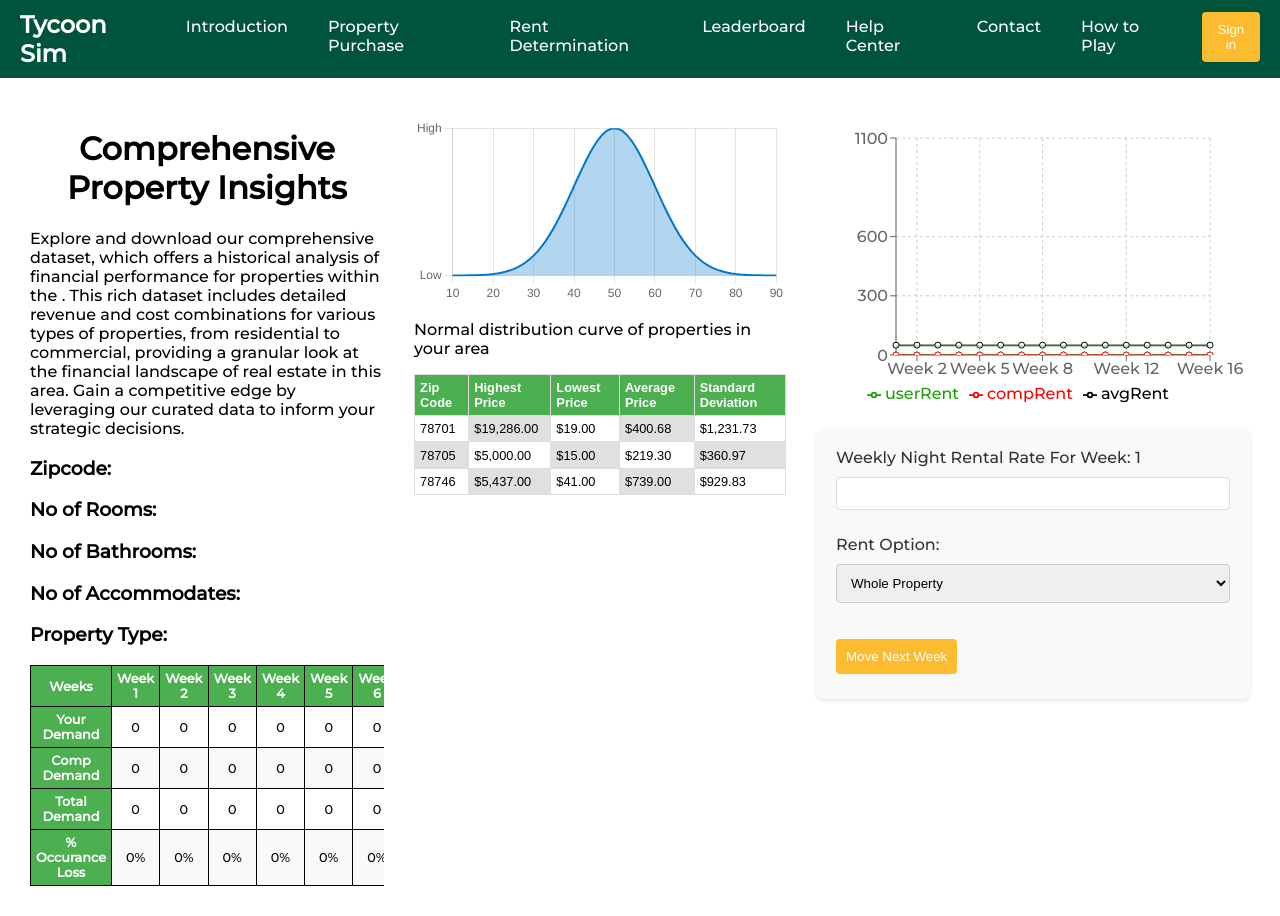
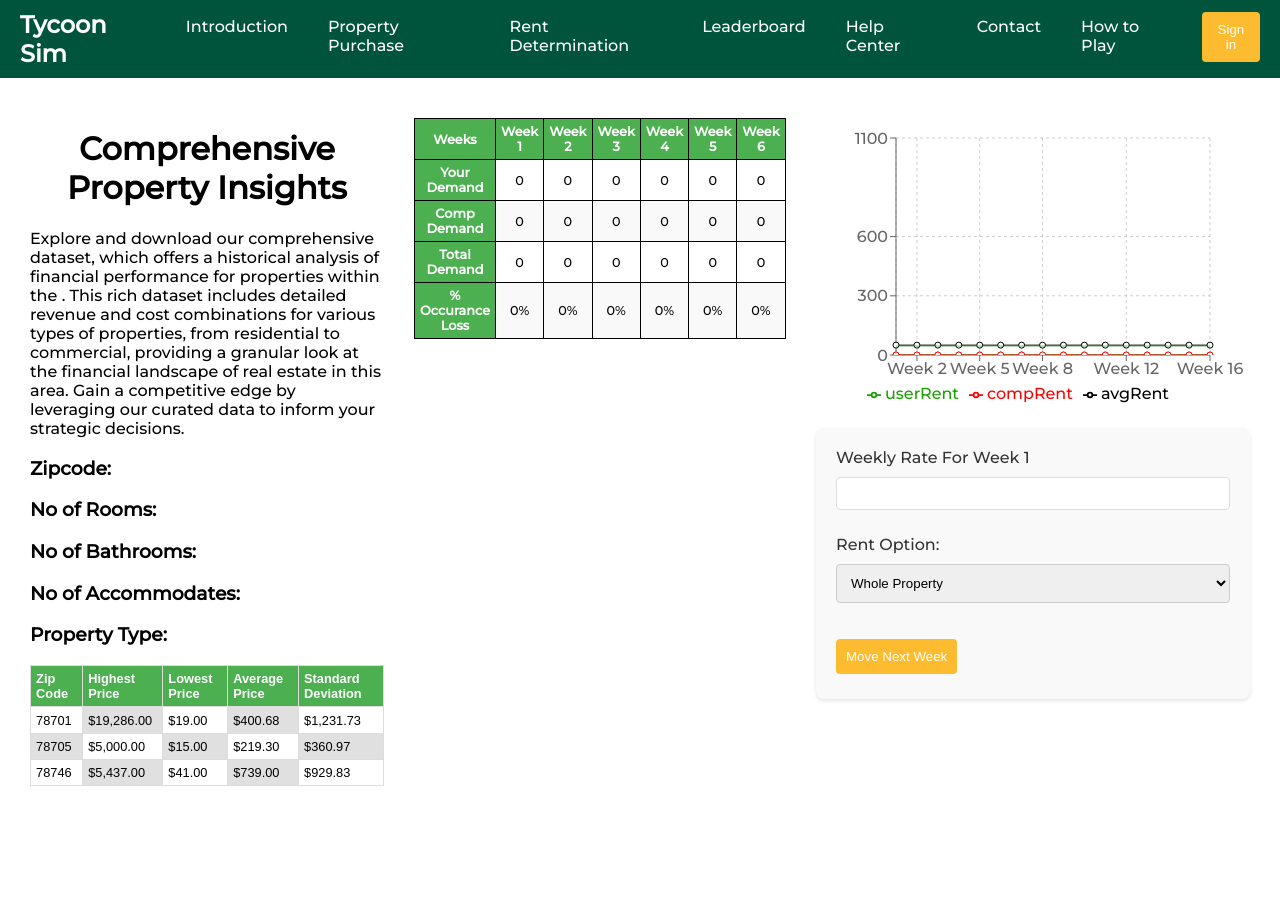
Before and after one commit to Devenvaruv/tycoonsimulator, a React (Create React App) app: page /monthly-pricing in a window 1280 px wide. After the commit the page ends 816 px from the top, so only its background shows below. Built offline with nearby package versions, Linux system fonts and the light colour scheme; no server answers.

Commit message:
changed some spelling and remove dead code

```diff
--- a/src/components/PropertySellForm/PropertySellForm.js
+++ b/src/components/PropertySellForm/PropertySellForm.js
@@ -43,7 +43,7 @@ const PropertySellForm = ({ onSell }) => {
     <form onSubmit={handleSubmit}>
       {error && <div className="error-message">{error}</div>}
       <div>
-        <label htmlFor="currentRentPrice">Weekly Night Rental Rate For Week: {currentWeek}</label>
+        <label htmlFor="currentRentPrice">Weekly Rate For Week {currentWeek}</label>
         <input
           type="number"
           id="currentRentPrice"
--- a/src/pages/MonthlyPricing/MonthlyPricing.js
+++ b/src/pages/MonthlyPricing/MonthlyPricing.js
@@ -2,7 +2,7 @@ import React, { useState, useEffect } from "react";
 import { useContext } from "react";
 import { useNavigate } from "react-router-dom";
 
-import { getAuth, signInWithRedirect, GoogleAuthProvider } from "firebase/auth";
+import { getAuth} from "firebase/auth";
 
 import HorizontalTable from "../../components/HorizontalTable/HorizontalTable";
 import PropertySellForm from "../../components/PropertySellForm/PropertySellForm";
@@ -109,10 +109,10 @@ const MonthlyPricing = () => {
     }
     try {
       const requestBody = {
-        // Replace these with actual property names and values you want to send
+
         handle: userName,
-        score: weeklyPercentageLossData.reduce((acc, current) => acc + current, 0), // Replace with actual score variable
-        date: new Date().toLocaleString(), // Or any other date format as per your backend requirement
+        score: weeklyPercentageLossData.reduce((acc, current) => acc + current, 0)/16,
+        date: new Date().toLocaleString(),
       };
 
       // Perform the POST request
@@ -122,7 +122,7 @@ const MonthlyPricing = () => {
           method: "POST",
           headers: {
             "Content-Type": "application/json",
-            // Include other headers as needed, e.g., authorization
+
           },
           body: JSON.stringify(requestBody),
         }
@@ -132,7 +132,7 @@ const MonthlyPricing = () => {
         throw new Error(`HTTP error! Status: ${response.status}`);
       }
 
-      // Process the response (optional)
+
       const responseData = await response.json();
       console.log("Response from API:", responseData);
 
@@ -143,7 +143,7 @@ const MonthlyPricing = () => {
     }
     setShowCongratsModal(false);
 
-    navigate("/game-outcome", { state: { userName } }); // Pass userName in state if needed
+    navigate("/game-outcome", { state: { userName } });
   };
 
   const handleFormSubmit = (data) => {
@@ -253,21 +253,20 @@ const MonthlyPricing = () => {
             <h3>No of Bathrooms: {currentGameData.bathrooms}</h3>
             <h3>No of Accommodates: {currentGameData.accommodation}</h3>
             <h3>Property Type: {currentGameData.propertyType}</h3>
+
+            <PriceTable />
+
+          </div>
+
+          <div className="text-container">
+
+
             <HorizontalTable
               week={currentWeekIndex}
               income={weeklyDemandData[currentWeekIndex - 1]}
               incomePercentage={weeklyPercentageLossData[currentWeekIndex - 1]}
               isYourDemand={weeklyRentData[currentWeekIndex - 1] < weeklyCompRentData[currentWeekIndex - 1]}
             />
-          </div>
-
-          <div className="text-container">
-            <BellGraph
-              expectedValue={sum}
-              fluctation={sum - 40}
-            />
-            <p>{"Normal distribution curve of properties in your area"}</p>
-            <PriceTable />
           </div>
           <div className="rng-container">
             <DemandVsTimeGraph userData={graphRentData} maxRent={maxDemand * 10}/>
```
